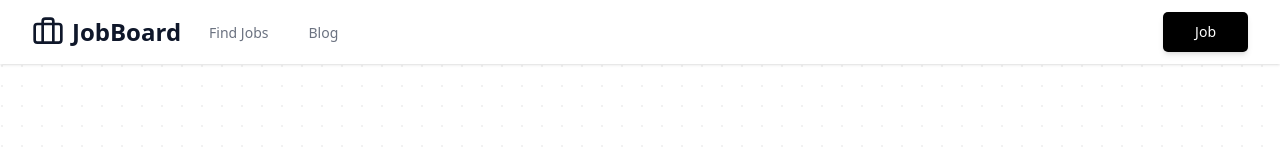
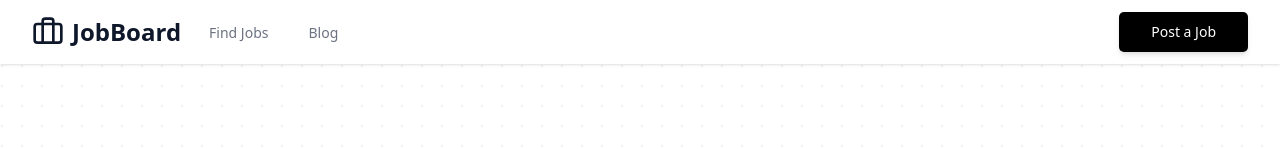
Before and after one commit to sohan01fw/job-board, a Next.js app: page / in a window 1280 px wide. Shown: the top 150 px of the page. Built offline with nearby package versions, Linux system fonts and the light colour scheme.

Commit message:
update nav button title

```diff
--- a/components/pages/index/RolePicker.tsx
+++ b/components/pages/index/RolePicker.tsx
@@ -15,7 +15,7 @@ export function RolePicker() {
     <Dialog>
       <DialogTrigger asChild>
         <Button size="lg" variant="default" className="rounded-[5px]">
-          Job
+          Post a Job
         </Button>
       </DialogTrigger>
       <DialogContent className="sm:max-w-md bg-white">
```
